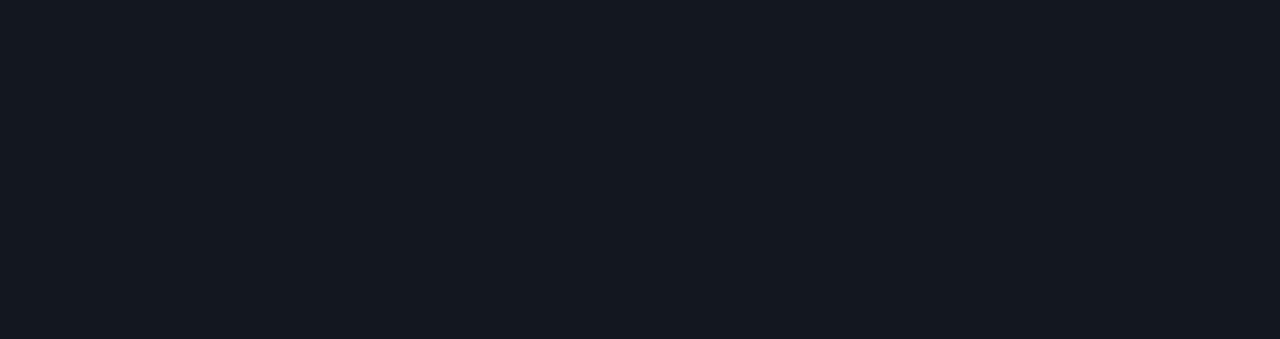
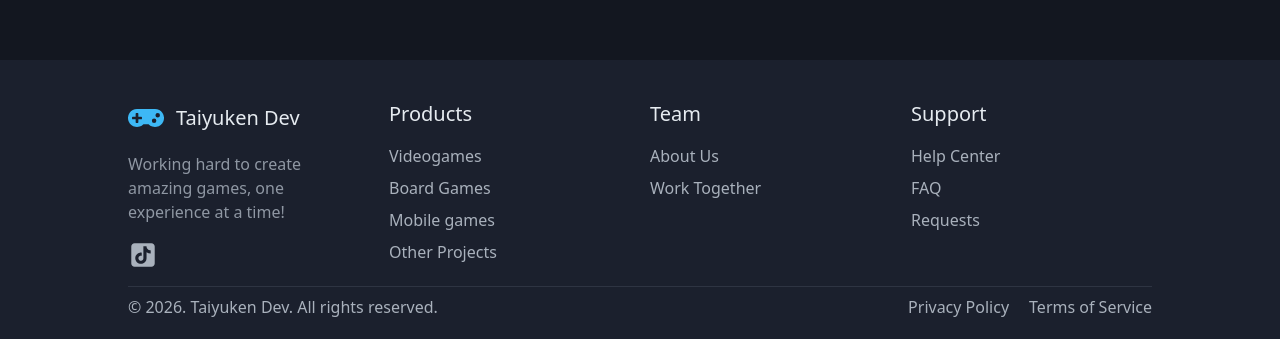
Before and after one commit to MauricioEF/taiyuken-frontend, a Next.js app: page / in a window 1280 px wide. Shown: the part 1605-1944 px from the top of the page. Before the commit the page ends 1665 px from the top, so only its background shows below. Built offline with nearby package versions, Linux system fonts and the light colour scheme.

Commit message:
Footer Scaffold

```diff
--- a/app/layout.tsx
+++ b/app/layout.tsx
@@ -2,6 +2,7 @@
 import { Geist, Geist_Mono } from "next/font/google";
 import "./globals.css";
 import Navbar from "@/components/navbar";
+import Footer from "@/components/footer/Footer";
 
 const geistSans = Geist({
   variable: "--font-geist-sans",
@@ -34,6 +35,7 @@
           {children}
         </main>
       </body>
+      <Footer/>
     </html>
   );
 }
--- /dev/null
+++ b/components/footer/Footer.tsx
@@ -0,0 +1,48 @@
+import { FaGamepad } from "react-icons/fa";
+import { AiFillTikTok } from "react-icons/ai";
+const Footer:React.FC = () => {
+    return (<footer className="w-full bg-surface py-5">
+        <div className="w-[80vw] mx-auto grid grid-cols-4 gap-5 mt-5 pb-4 border-b border-border">
+            <div className="col-span-1 flex flex-col gap-4 ">
+                <div className="flex items-center gap-3">
+                    <FaGamepad className="text-4xl text-brand"/> <span className="text-xl">Taiyuken Dev</span>
+                </div>
+                <p className="text-text-subtle">Working hard to create amazing games, one experience at a time!</p>
+                <AiFillTikTok className="text-3xl text-text-muted cursor-pointer"/>
+            </div>
+            <div>
+                <p className="text-xl">Products</p>
+                <ul className="mt-4 flex flex-col gap-2 text-text-muted">
+                    <li>Videogames</li>
+                    <li>Board Games</li>
+                    <li>Mobile games</li>
+                    <li>Other Projects</li>
+                </ul>
+            </div>
+            <div>
+                <p className="text-xl">Team</p>
+                <ul className="mt-4 flex flex-col gap-2 text-text-muted">
+                    <li>About Us</li>
+                    <li>Work Together</li>
+                </ul>
+            </div>
+            <div>
+                <p className="text-xl">Support</p>
+                <ul className="mt-4 flex flex-col gap-2 text-text-muted">
+                    <li>Help Center</li>
+                    <li>FAQ</li>
+                    <li>Requests</li>
+                </ul>
+            </div>
+        </div>
+        <div className="w-[80vw] mx-auto flex justify-between text-text-muted mt-2">
+            <p>&copy; 2026. Taiyuken Dev. All rights reserved.</p>
+            <div className="flex gap-5">
+                <span>Privacy Policy</span>
+                <span>Terms of Service</span>
+            </div>
+        </div>
+    </footer>)
+}
+
+export default Footer;
--- /dev/null
+++ b/components/footer/index.ts
@@ -0,0 +1 @@
+export {default} from './Footer';
```
